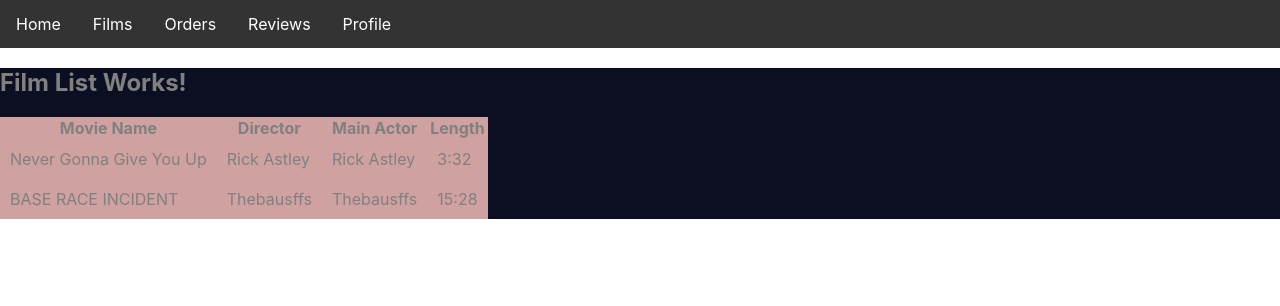
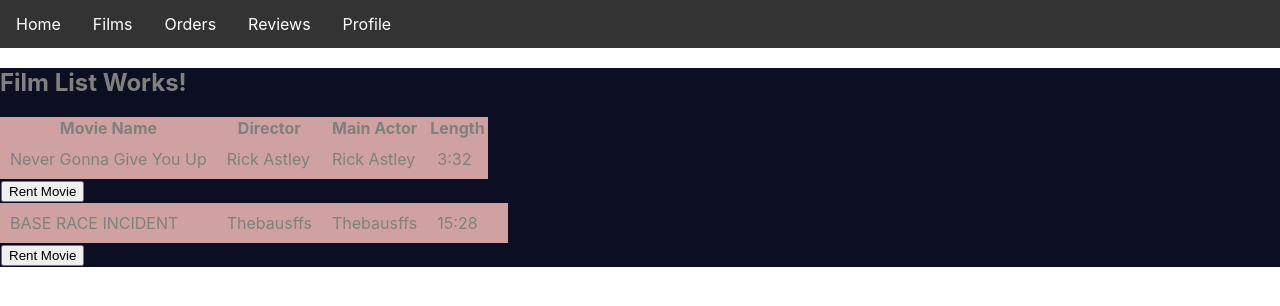
Before and after one commit to kostasliutkus/Filmu_Nuoma_Sistema, a React (Create React App) app in the folder filmu-nuoma-web/: page /FilmList in a window 1280 px wide. Shown: the top 306 px of the page. Built offline with nearby package versions, Linux system fonts and the light colour scheme.

Commit message:
added button for creating order

```diff
--- a/filmu-nuoma-web/src/pages/FilmSystem/FilmList.js
+++ b/filmu-nuoma-web/src/pages/FilmSystem/FilmList.js
@@ -6,6 +6,9 @@ function FilmList() {
 
     const handleRowClick = (id) => {
         navigate(`/film-view/${id}`);
+    };
+    const handleOrder = (id) => {
+        navigate(`/Order/${id}`);
     };
     return (
         <html className="film-html">
@@ -27,13 +30,20 @@ function FilmList() {
                 <td>Rick Astley</td>
                 <td>Rick Astley</td>
                 <td>3:32</td>
+
+
             </tr>
+            <td><button onClick={() =>handleOrder('dQw4w9WgXcQ') }>Rent Movie</button></td>
             <tr onClick={() => handleRowClick('jDNBOy6UE1g')}>
                 <td>BASE RACE INCIDENT</td>
                 <td>Thebausffs</td>
                 <td>Thebausffs</td>
                 <td>15:28</td>
+                <td>
+
+                </td>
             </tr>
+            <td><button onClick={() =>handleOrder('jDNBOy6UE1g') }>Rent Movie</button></td>
             </tbody>
         </table>
 
--- a/filmu-nuoma-web/src/pages/OrderSystem/CreateOrder.js
+++ b/filmu-nuoma-web/src/pages/OrderSystem/CreateOrder.js
@@ -43,11 +43,14 @@ function CreateOrder() {
 
     const handleCloseCancelDialog = () => {
         setOpenCancelDialog(false);
+        returnToList();
     };
 
     const navigate = useNavigate();
     const { id } = useParams();
-
+    const returnToList = () => {
+        navigate(`/FilmList`);
+    };
     return (
         <body className="order-body">
             <div className="full-page-div-order">
```
